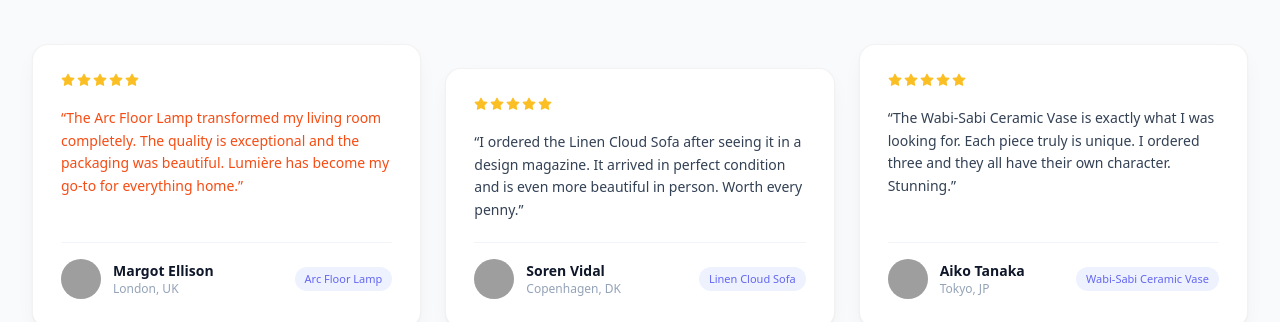
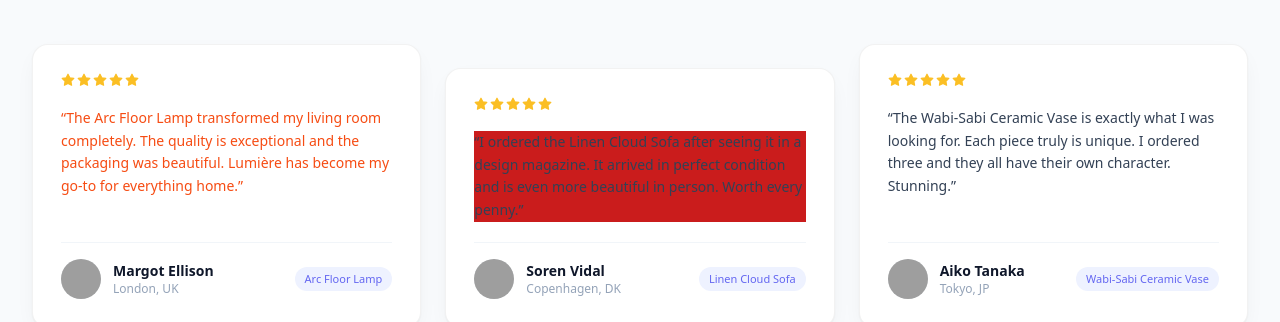
Before and after one commit to ranaasad01/atomic-create-an-e-commerce-landing-page-with-p-e2d8292e, a Next.js app: page / in a window 1280 px wide. Shown: the part 4020-4342 px from the top of the page. Built offline with nearby package versions, Linux system fonts and the light colour scheme; grey boxes are pictures that could not be loaded; a web font is replaced by a local one.

Commit message:
style: add red background to Linen Cloud Sofa testimonial
Apply backgroundColor #ca1c1c inline style to the specific testimonial paragraph for the Linen Cloud Sofa quote, using conditional styling to target only that element instance

```diff
--- a/app/page.tsx
+++ b/app/page.tsx
@@ -661,7 +661,7 @@ export default function HomePage() {
                     <Star key={i} size={14} className="fill-amber-400 text-amber-400" />
                   ))}
                 </div>
-                <p className="text-slate-700 leading-relaxed text-sm flex-1" style={t.text === "The Arc Floor Lamp transformed my living room completely. The quality is exceptional and the packaging was beautiful. Lumière has become my go-to for everything home." ? { color: "#f64c13" } : undefined}>
+                <p className="text-slate-700 leading-relaxed text-sm flex-1" style={t.text === "I ordered the Linen Cloud Sofa after seeing it in a design magazine. It arrived in perfect condition and is even more beautiful in person. Worth every penny." ? { backgroundColor: "#ca1c1c" } : (t.text === "The Arc Floor Lamp transformed my living room completely. The quality is exceptional and the packaging was beautiful. Lumière has become my go-to for everything home." ? { color: "#f64c13" } : undefined)}>
                   &ldquo;{t.text}&rdquo;
                 </p>
                 <div className="flex items-center gap-3 pt-4 border-t border-slate-100">
```
Also changed, not shown: 1 other file (tests, documents, lock files or other folders).
